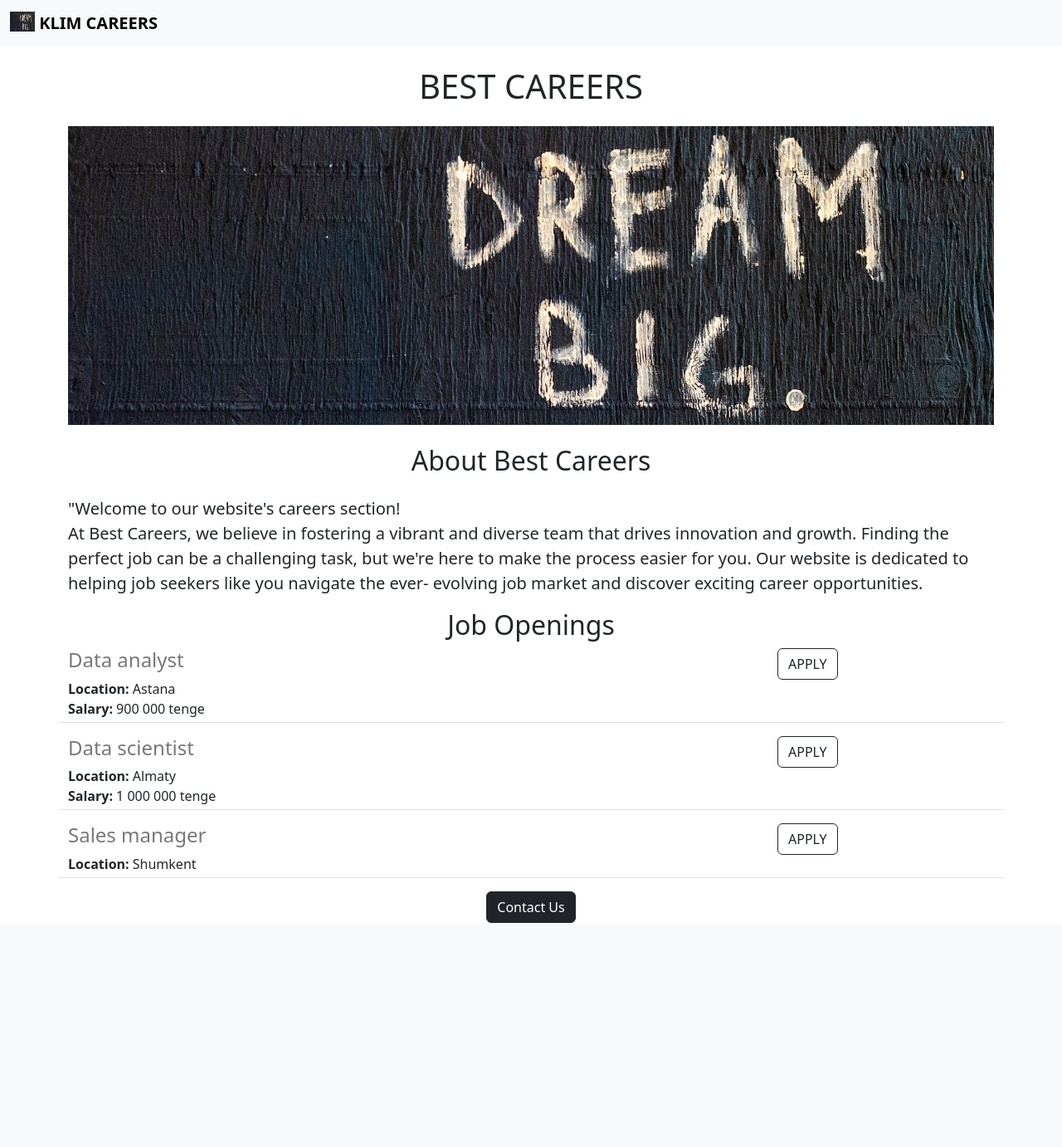
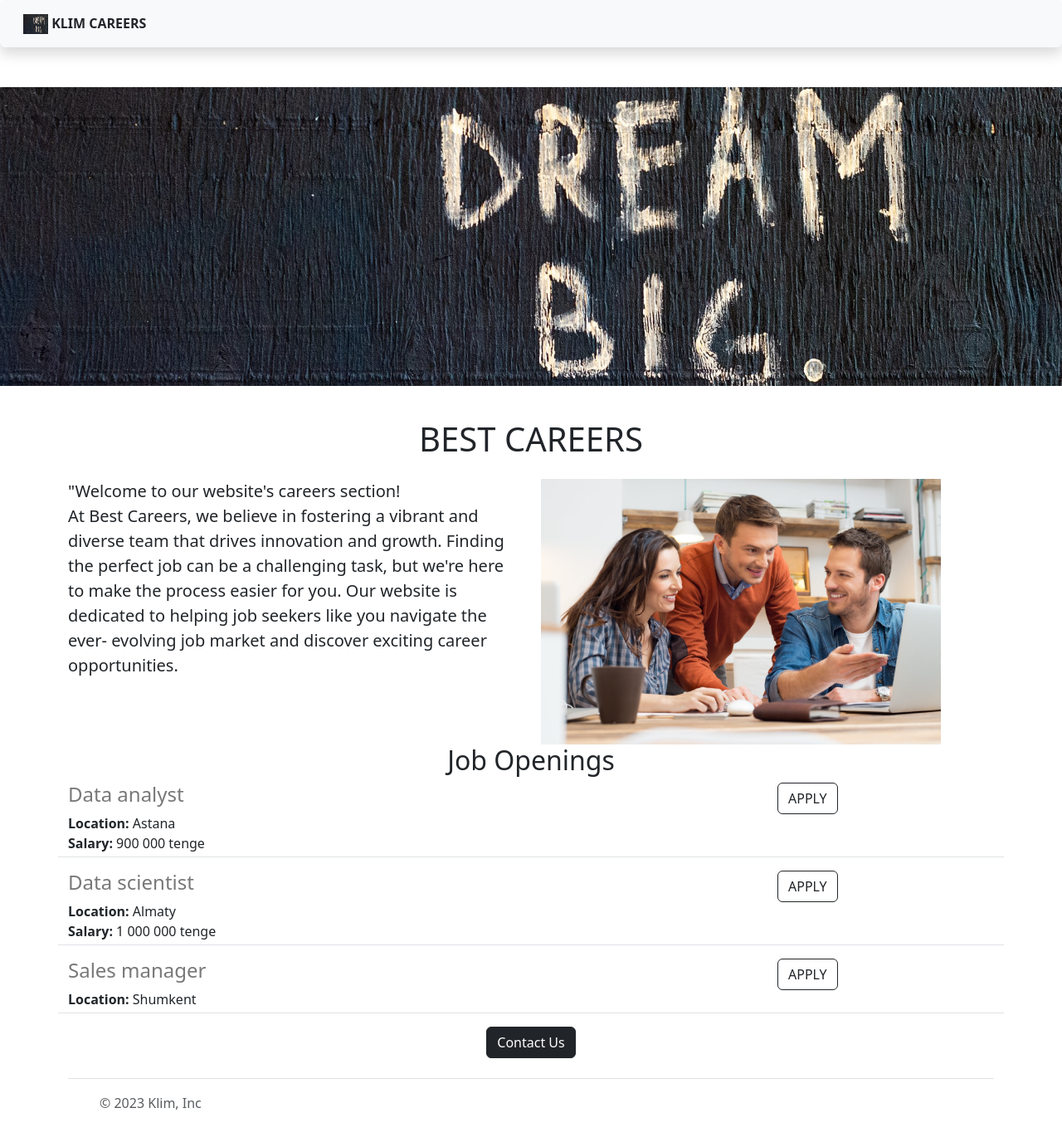
Before and after one commit to Klim2007/klim_web_v2, a Flask app: page / in a window 1280 px wide. Shown: the whole page at 83% size. Before the commit the page ends 1112 px from the top, so only its background shows below. Run offline with Flask 3, Linux system fonts and the light colour scheme.

Commit message:
add pic with ppl

```diff
--- /dev/null
+++ b/templates/footer.html
@@ -0,0 +1,14 @@
+<footer class="d-flex flex-wrap justify-content-between align-items-center py-3 my-4 border-top">
+    <div class="col-md-4 d-flex align-items-center">
+      <a href="/" class="mb-3 me-2 mb-md-0 text-body-secondary text-decoration-none lh-1">
+        <svg class="bi" width="30" height="24"><use xlink:href="#bootstrap"></use></svg>
+      </a>
+      <span class="mb-3 mb-md-0 text-body-secondary">© 2023 Klim, Inc</span>
+    </div>
+
+    <ul class="nav col-md-4 justify-content-end list-unstyled d-flex">
+      <li class="ms-3"><a class="text-body-secondary" href="#"><svg class="bi" width="24" height="24"><use xlink:href="#twitter"></use></svg></a></li>
+      <li class="ms-3"><a class="text-body-secondary" href="#"><svg class="bi" width="24" height="24"><use xlink:href="#instagram"></use></svg></a></li>
+      <li class="ms-3"><a class="text-body-secondary" href="#"><svg class="bi" width="24" height="24"><use xlink:href="#facebook"></use></svg></a></li>
+    </ul>
+  </footer>
--- a/templates/home.html
+++ b/templates/home.html
@@ -5,14 +5,19 @@
     <meta charset="utf-8">
     <meta name="viewport" content="width=device-width, initial-scale=1">
     <link href="https://cdn.jsdelivr.net/npm/bootstrap@5.3.0-alpha3/dist/css/bootstrap.min.css" rel="stylesheet" integrity="sha384-KK94CHFLLe+nY2dmCWGMq91rCGa5gtU4mk92HdvYe+M/SXH301p5ILy+dN9+nJOZ" crossorigin="anonymous">
-    <style>#banner{height:360px;width:100%;object-fit:cover}</style>
+    <style>#banner{height:360px;
+                   width:100%;
+                   object-fit:cover;
+                  margin-bottom:16px}</style>
    </head>
     <body>
       {%include 'nav.html'%}
+       <img class = "img-fluid" id = "banner" src="static/bunner.jpg" >
       <div class="container">
       <h1 class = "text-center mt-4 mb-4"> BEST CAREERS</h1>
-      <img class = "img-fluid" id = "banner" src="static/bunner.jpg" >
-      <h2 class = "text-center mt-4 mb-4">About Best Careers</h2>
+
+      <div class = "row">
+        <div class = "col-6">
       <p class="lead">"Welcome to our website's
      careers section!<br>
     At <strong>Best Careers</strong>, we believe
@@ -22,10 +27,15 @@
     task, but we're here to make the process
     easier for you. Our website is dedicated to
     helping job seekers like you navigate the ever- evolving job
-    market and
-    discover exciting career opportunities.
-    <h2 class = "text-center">Job Openings</h2>
-
+    market and discover exciting career opportunities.
+      </p>
+        </div>
+        <div class = "col-6">
+        <img src = "static/Office.jpg" style = "height:320px;">
+        </div>
+        <div>
+          <h2 class = "text-center">Job Openings</h2>
+        </div>
          <div>
            {%for job in jobs %}
             {% include 'jobitem.html'%}
@@ -36,5 +46,6 @@
      <button class="btn btn-dark">Contact Us</button>
      </div>
    </div>
+      {% include 'footer.html' %}
   </body>
 </html>
--- a/templates/nav.html
+++ b/templates/nav.html
@@ -1,4 +1,4 @@
-<nav class="navbar bg-body-tertiary">
+<nav class="shadow p-3 mb-5 bg-body-tertiary rounded">
   <div class="container-fluid">
     <a class="navbar-brand" href="#">
       <img src="static/randy.jpg" alt="Logo" width="30" height="24" class="d-inline-block align-text-top">
```
Also changed, not shown: static/Office.jpg (added).
